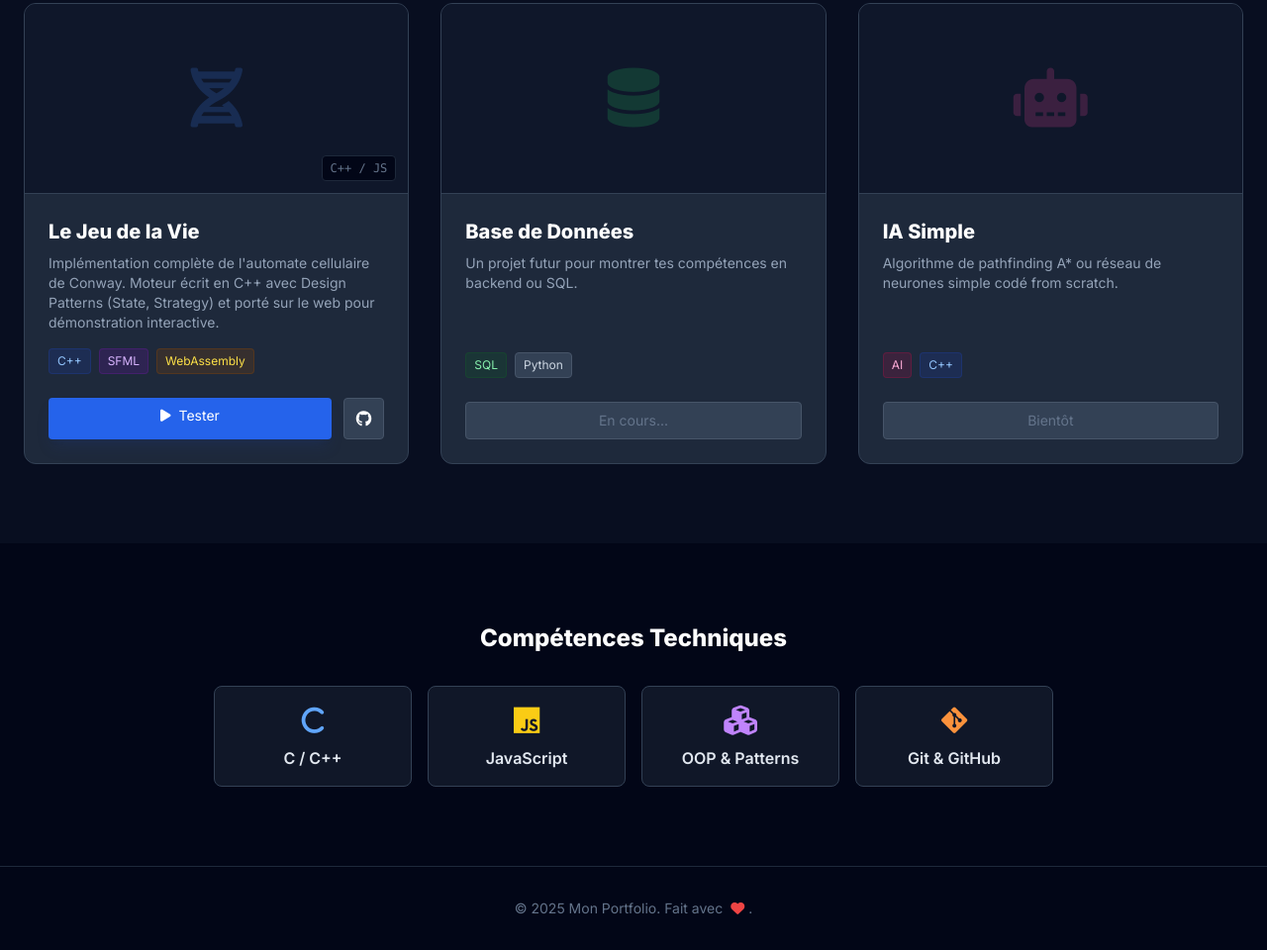
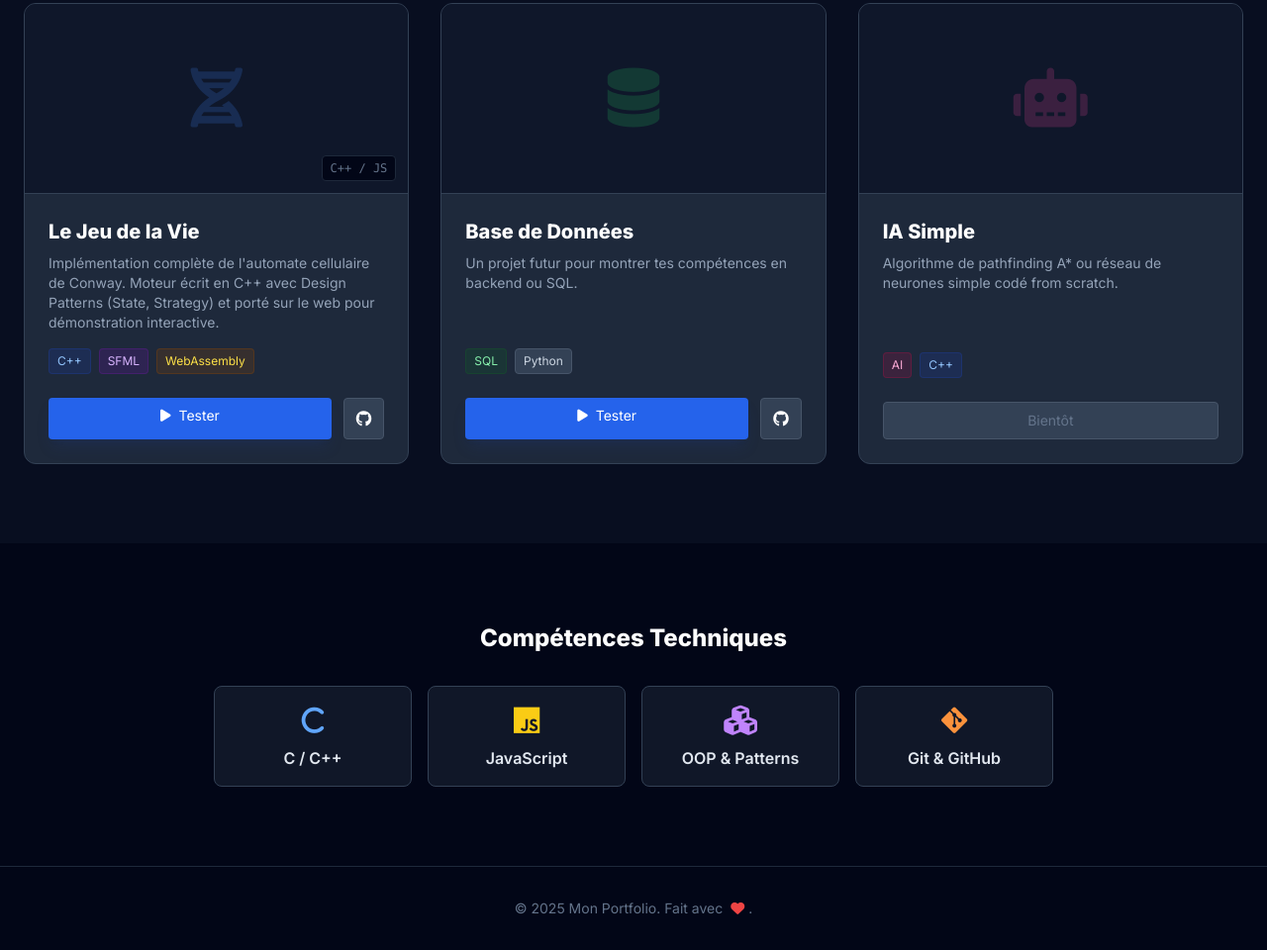
Before and after one commit to ZiKorT/ZiKorT.github.io, a plain HTML site: page index.html in a window 1280 px wide. Shown: the part 818-1778 px from the top of the page at 99% size. Drawn offline with nearby package versions, Linux system fonts and the light colour scheme.

Commit message:
Update index.html

```diff
--- a/index.html
+++ b/index.html
@@ -121,9 +121,12 @@
                             <span class="px-2 py-1 text-xs bg-slate-700 text-slate-300 rounded border border-slate-600">Python</span>
                         </div>
                         <div class="flex gap-3 mt-auto">
-                            <span class="flex-1 text-center py-2 bg-slate-700 text-slate-500 rounded font-medium text-sm cursor-not-allowed border border-slate-600">
-                                En cours...
-                            </span>
+                            <a href="https://ZiKorT.github.io/Game-Of-Life/" target="_blank" class="flex-1 text-center py-2 bg-blue-600 hover:bg-blue-500 text-white rounded font-medium text-sm transition-colors shadow-lg shadow-blue-900/20">
+                                <i class="fa-solid fa-play mr-1"></i> Tester
+                            </a>
+                            <a href="https://github.com/ZiKorT/Game-Of-Life" class="px-3 py-2 bg-slate-700 hover:bg-slate-600 text-white rounded border border-slate-600 transition-colors" title="Voir le code">
+                                <i class="fa-brands fa-github"></i>
+                            </a>
                         </div>
                     </div>
                 </article>
```
